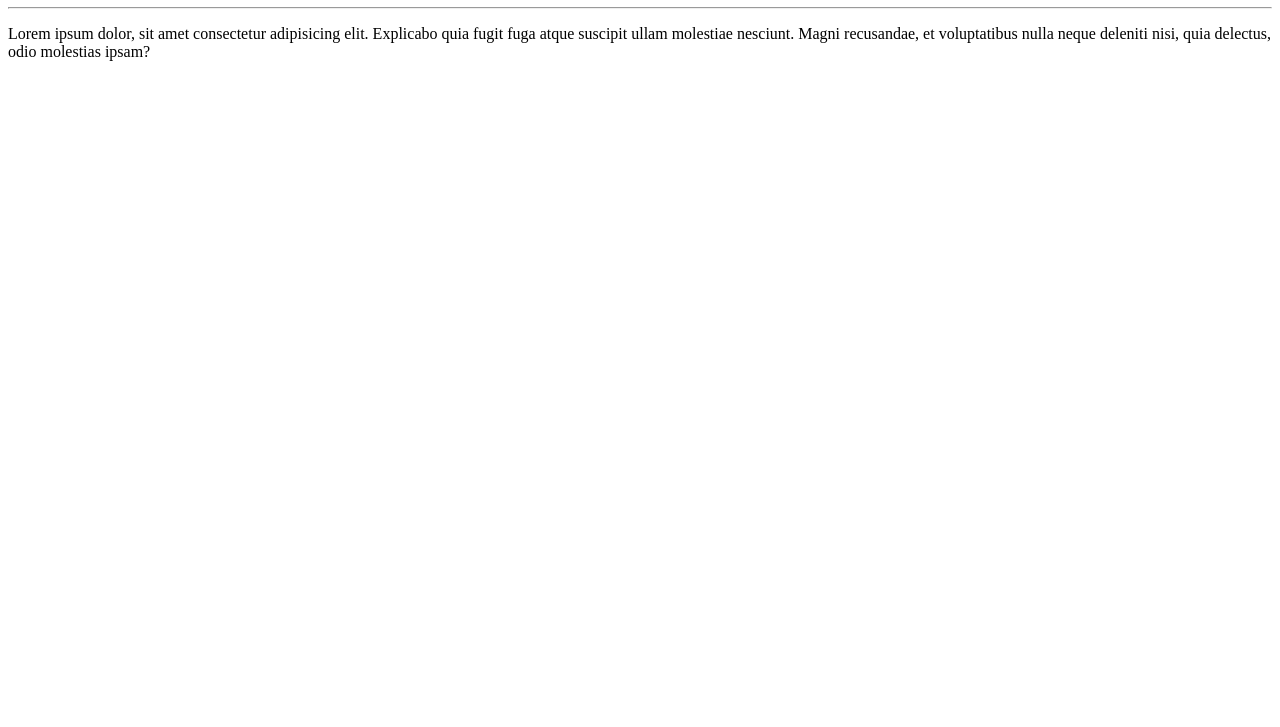
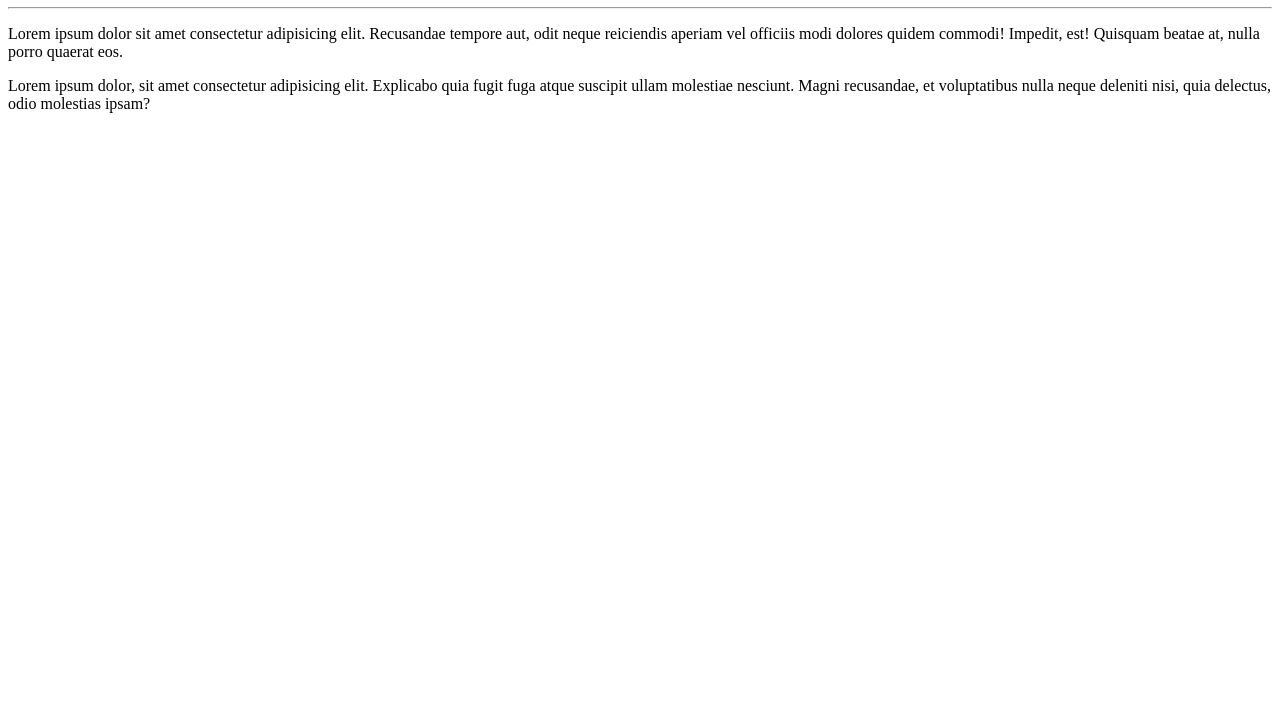
Before and after one commit to davigome/Portfolio, a plain HTML site: page site-exemplo/index.html in a window 1280 px wide. Shown: the part 73-800 px from the top of the page. Drawn offline with Linux system fonts and the light colour scheme.

Commit message:
adicionei um parafrafo

```diff
--- a/site-exemplo/index.html
+++ b/site-exemplo/index.html
@@ -8,6 +8,7 @@
 <body>
     <h1>Hola mundo</h1>
     <hr>
+    <p>Lorem ipsum dolor sit amet consectetur adipisicing elit. Recusandae tempore aut, odit neque reiciendis aperiam vel officiis modi dolores quidem commodi! Impedit, est! Quisquam beatae at, nulla porro quaerat eos.</p>
     <p>Lorem ipsum dolor, sit amet consectetur adipisicing elit. Explicabo quia fugit fuga atque suscipit ullam molestiae nesciunt. Magni recusandae, et voluptatibus nulla neque deleniti nisi, quia delectus, odio molestias ipsam?</p>
 </body>
 </html>
```
